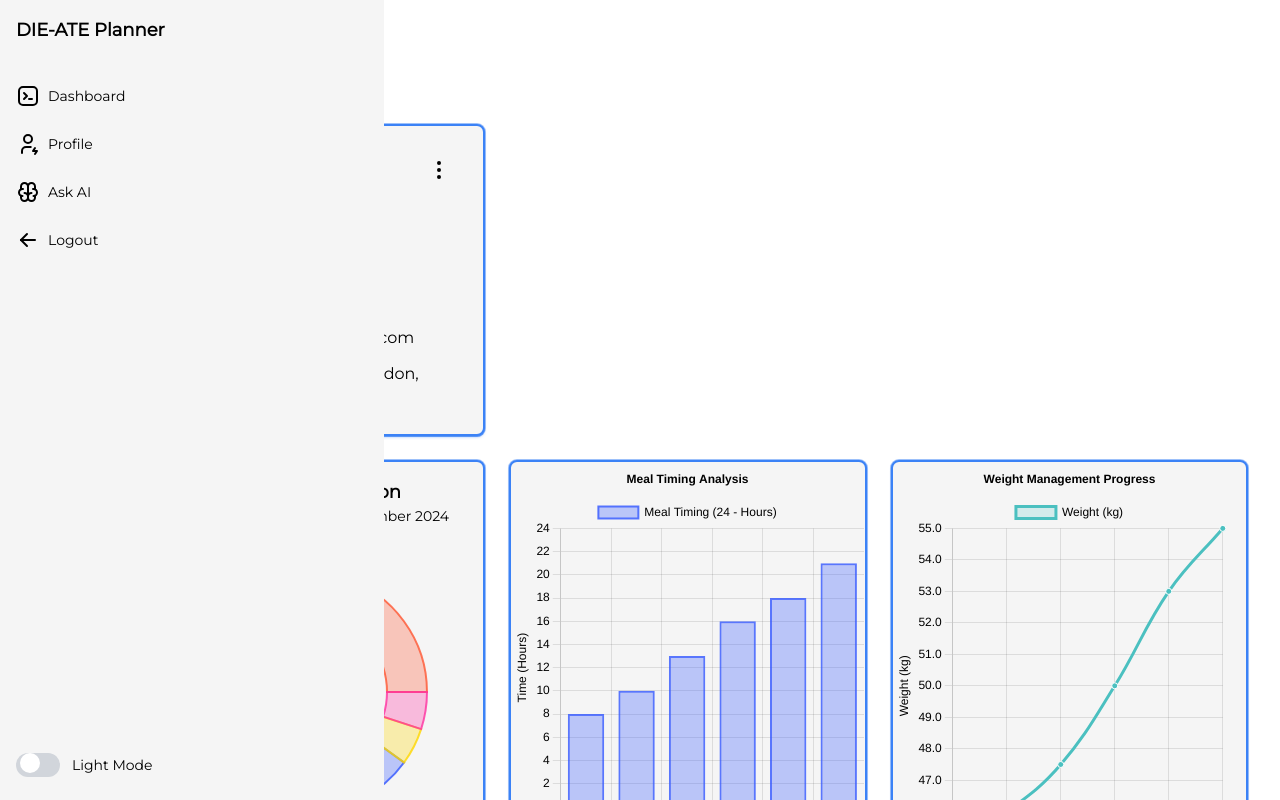
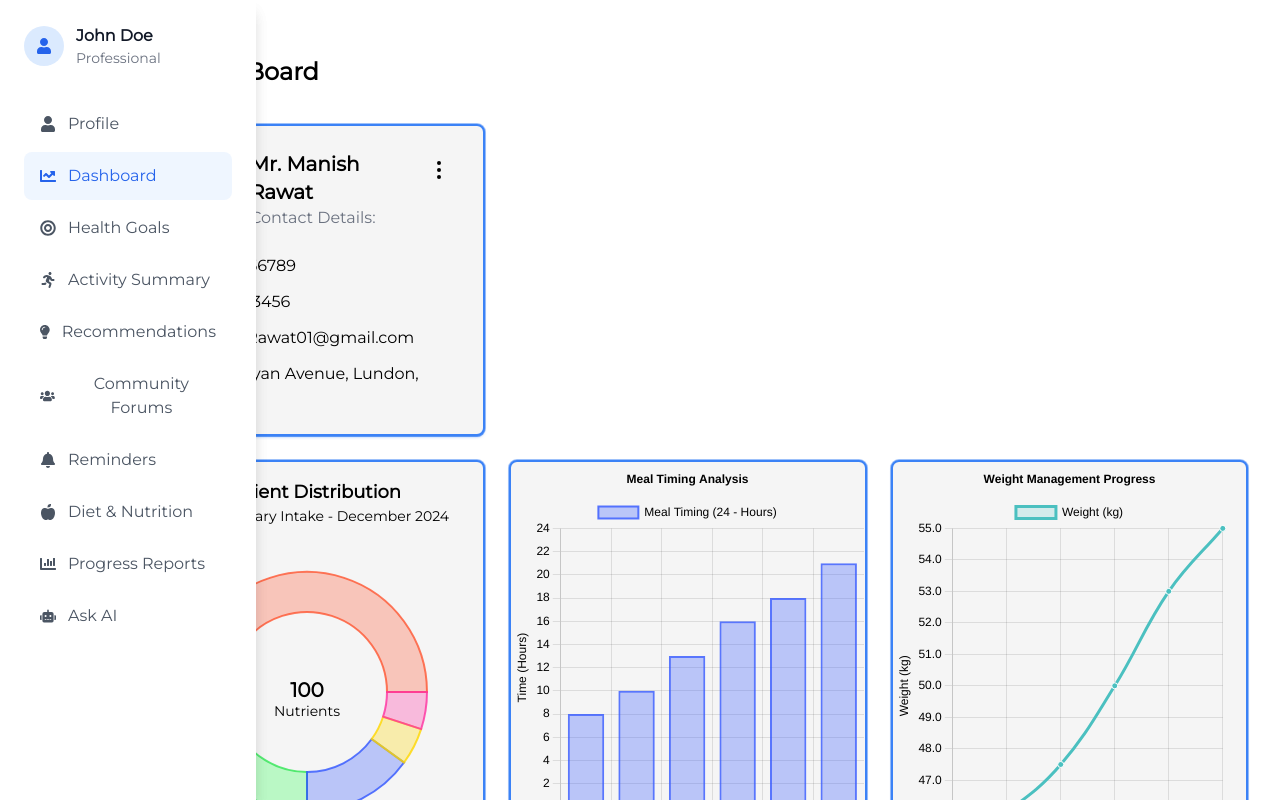
Before and after one commit to vishalbarai007/SPIT-FrontendOdyssey, a React (Vite) app in the folder Frontend/: page /home in a window 1280 px wide. Shown: the top 800 px of the page. Built offline with nearby package versions, Linux system fonts and the light colour scheme; grey boxes are pictures that could not be loaded.

Commit message:
Updated sidebar

```diff
--- a/Frontend/src/components/AceternityComponents/main/SideBar.jsx
+++ b/Frontend/src/components/AceternityComponents/main/SideBar.jsx
@@ -1,61 +1,83 @@
-import React, { useState, useContext } from "react";
-import { Sidebar, SidebarBody, SidebarLink } from "../support/sidebar";
-import { IconArrowLeft, IconBrandTabler, IconBrain, IconUserBolt } from "@tabler/icons-react";
-import { motion } from "framer-motion";
-import { cn } from "../../../lib/utils";
-import ThemeContext from "../../../contexts/theme/ThemeContext";
-// import { Logout } from "../../../../firebase";
+import { useState } from "react"
+import {
+  FaUser,
+  FaChartLine,
+  FaBullseye,
+  FaRunning,
+  FaLightbulb,
+  FaUsers,
+  FaBell,
+  FaAppleAlt,
+  FaChartBar,
+  FaRobot,
+  FaBars,
+  FaTimes,
+} from "react-icons/fa"
 
-export function SidebarDemo() {
-  const links = [
-    { label: "Dashboard", href: "/dashboard", icon: <IconBrandTabler className="icon" /> },
-    { label: "Profile", href: "/profile", icon: <IconUserBolt className="icon" /> },
-    { label: "Ask AI", href: "/askai", icon: <IconBrain className="icon" /> },
-    { label: "Logout", href: "/login", icon: <IconArrowLeft className="icon" /> },
-  ];
-  const [open, setOpen] = useState(false);
-  const contextTheme = useContext(ThemeContext);
+const Sidebar = () => {
+  const [isSidebarOpen, setIsSidebarOpen] = useState(false)
+  const [activeSection, setActiveSection] = useState("dashboard")
+  const [userData] = useState({ name: "John Doe", category: "Professional" })
+
+  const menuItems = [
+    { id: "profile", icon: FaUser, label: "Profile" },
+    { id: "dashboard", icon: FaChartLine, label: "Dashboard" },
+    { id: "goals", icon: FaBullseye, label: "Health Goals" },
+    { id: "activity", icon: FaRunning, label: "Activity Summary" },
+    { id: "recommendations", icon: FaLightbulb, label: "Recommendations" },
+    { id: "community", icon: FaUsers, label: "Community Forums" },
+    { id: "reminders", icon: FaBell, label: "Reminders" },
+    { id: "nutrition", icon: FaAppleAlt, label: "Diet & Nutrition" },
+    { id: "progress", icon: FaChartBar, label: "Progress Reports" },
+    { id: "ai", icon: FaRobot, label: "Ask AI" },
+  ]
 
   return (
-    <div className="flex">
-      <Sidebar open={open} setOpen={setOpen}>
-        <SidebarBody open={open} setOpen={setOpen} className="justify-between gap-10">
-          <div className="overflow-x-hidden flex flex-col flex-1 overflow-y-auto">
-            {open ? <Logo /> : <LogoIcon />}
-            <div className="mt-8 flex flex-col gap-2">
-              {links.map((link, idx) => (
-                <SidebarLink key={idx} link={link} />
-              ))}
+    <div>
+      {/* Mobile Menu Button */}
+      <button
+        onClick={() => setIsSidebarOpen(!isSidebarOpen)}
+        className="fixed top-4 left-4 z-50 lg:hidden bg-white p-2 rounded-lg shadow-md"
+        aria-label={isSidebarOpen ? "Close menu" : "Open menu"}
+      >
+        {isSidebarOpen ? <FaTimes /> : <FaBars />}
+      </button>
+
+      {/* Sidebar */}
+      <div
+        className={`fixed inset-y-0 left-0 z-40 w-64 bg-white shadow-lg transition-transform duration-300 ease-in-out ${
+          isSidebarOpen ? "translate-x-0" : "-translate-x-full"
+        } lg:translate-x-0`}
+      >
+        <div className="p-6">
+          <div className="flex items-center space-x-3 mb-8">
+            <div className="w-10 h-10 bg-blue-100 rounded-full flex items-center justify-center">
+              <FaUser className="text-blue-600" />
+            </div>
+            <div>
+              <h3 className="font-semibold text-gray-900">{userData.name}</h3>
+              <p className="text-sm text-gray-500">{userData.category}</p>
             </div>
           </div>
-        </SidebarBody>
-      </Sidebar>
-      {/* <Dashboard /> */}
+
+          <nav className="space-y-1">
+            {menuItems.map((item) => (
+              <button
+                key={item.id}
+                onClick={() => setActiveSection(item.id)}
+                className={`w-full flex items-center space-x-3 px-4 py-3 rounded-lg transition-colors ${
+                  activeSection === item.id ? "bg-blue-50 text-blue-600" : "text-gray-600 hover:bg-gray-50"
+                }`}
+              >
+                <item.icon />
+                <span>{item.label}</span>
+              </button>
+            ))}
+          </nav>
+        </div>
+      </div>
     </div>
-  );
+  )
 }
 
-export const Logo = () => {
-  const contextTheme = useContext(ThemeContext); // Access the theme context
-  const textColor = contextTheme?.theme === "dark" ? "text-white" : "text-black"; // Determine color based on theme
-
-  return (
-    <a href="#" className="logo">
-      <div className="logo-icon" />
-      <motion.span
-        initial={{ opacity: 0 }}
-        animate={{ opacity: 1 }}
-        className={cn("text-lg font-bold", textColor)} // Apply dynamic text color
-      >
-        DIE-ATE Planner
-      </motion.span>
-    </a>
-  );
-};
-
-
-export const LogoIcon = () => (
-  <a href="#" className="logo-icon-container">
-    <div className="logo-icon" />
-  </a>
-);
+export default Sidebar
--- a/Frontend/src/pages/DashBoard.tsx
+++ b/Frontend/src/pages/DashBoard.tsx
@@ -1,6 +1,6 @@
 import { ArrowLeft } from "lucide-react";
 import { Link } from "react-router-dom";
-import { SidebarDemo } from "../components/AceternityComponents/main/SideBar"
+import SidebarDemo from "../components/AceternityComponents/main/SideBar";
 import PatientInfo from "../components/DeveloperDefineComponents/PatientInfo"
 import ThemeContext from '../contexts/theme/ThemeContext';
 import { useContext } from 'react';
--- a/Frontend/src/pages/Graphs.tsx
+++ b/Frontend/src/pages/Graphs.tsx
@@ -1,4 +1,4 @@
-import { SidebarDemo } from "../components/AceternityComponents/main/SideBar"
+import SidebarDemo from "../components/AceternityComponents/main/SideBar"
 import { TabsDemo } from "../components/AceternityComponents/main/Tabs"
 
 const Graphs = () => {
--- a/Frontend/src/pages/Home.tsx
+++ b/Frontend/src/pages/Home.tsx
@@ -1,4 +1,4 @@
-import { SidebarDemo } from '../components/AceternityComponents/main/SideBar'
+import SidebarDemo from '../components/AceternityComponents/main/SideBar'
 import DashBoard from './DashBoard'
 
 export default function Home() {
--- a/Frontend/src/pages/Profile.tsx
+++ b/Frontend/src/pages/Profile.tsx
@@ -1,5 +1,5 @@
 
-import { SidebarDemo } from "../components/AceternityComponents/main/SideBar"
+import SidebarDemo from "../components/AceternityComponents/main/SideBar"
 import PatientProfile from "../components/DeveloperDefineComponents/PatientsProfile"
 
 const Profile = () => {
```
Also changed, not shown: 1 other file (tests, documents, lock files or other folders).
